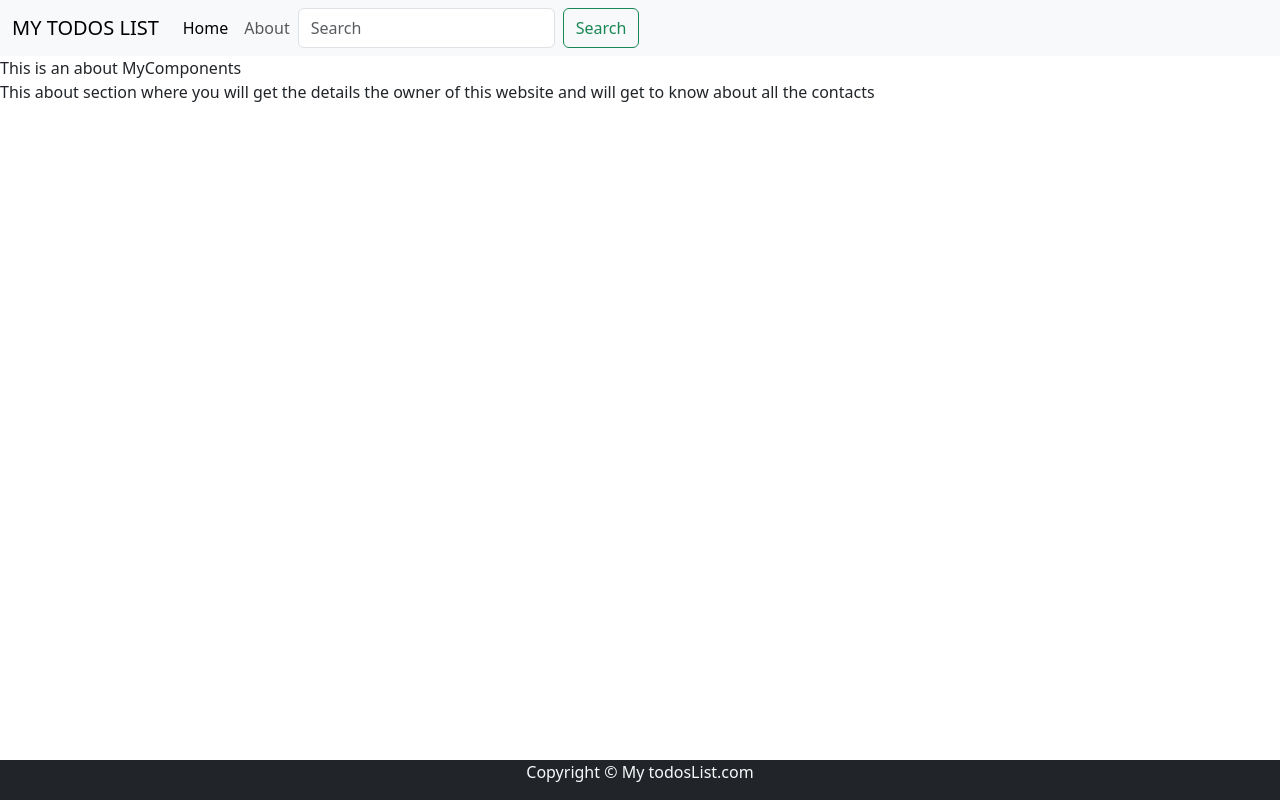
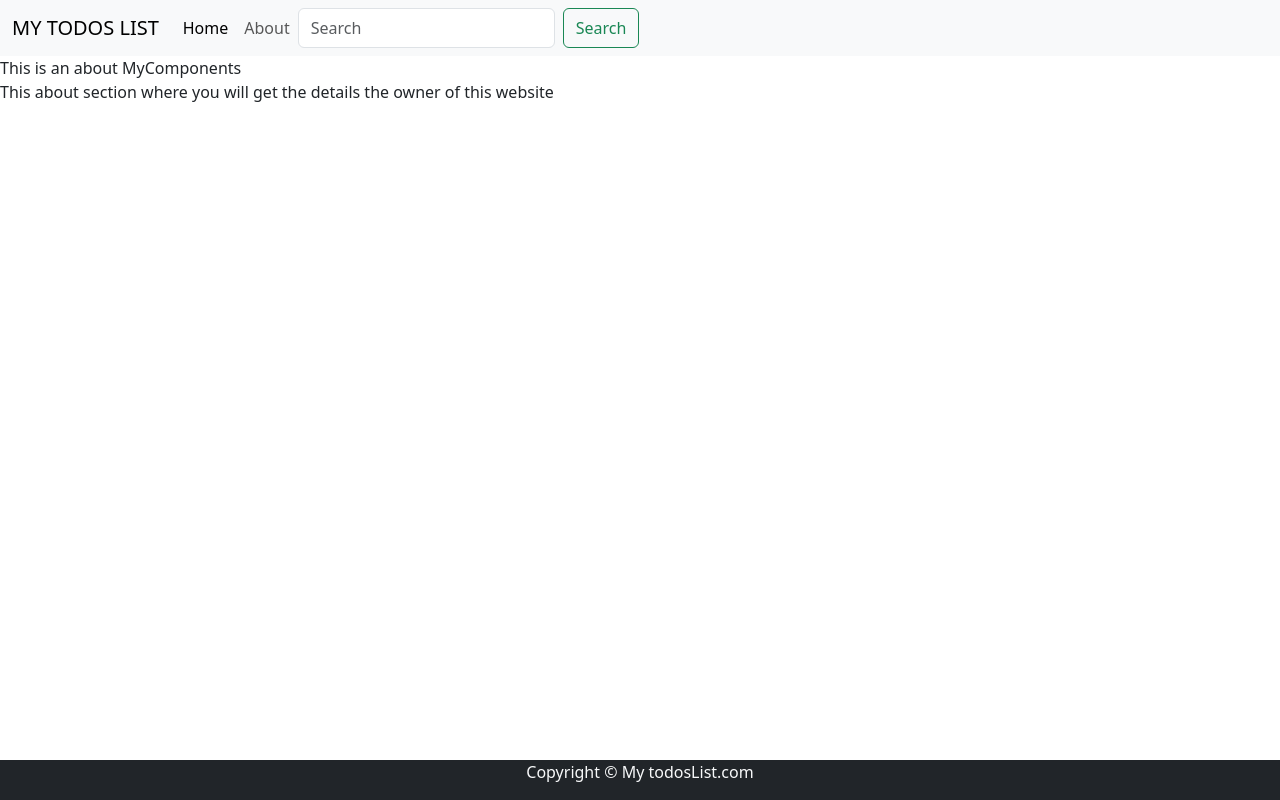
Before and after one commit to Harsh-ux-del/alpha, a React (Create React App) app: page /about in a window 1280 px wide. Built offline with nearby package versions, Linux system fonts and the light colour scheme.

Commit message:
updated commit

```diff
--- a/src/MyComponents/About.js
+++ b/src/MyComponents/About.js
@@ -4,7 +4,7 @@ export default function About()  {
         <div>
             This is an about MyComponents
             <p>
-                This about section where you will get the details the owner of this website and will get to know about all the contacts
+                This about section where you will get the details the owner of this website
             </p>
         </div>
     );
--- a/src/MyComponents/Addtodo.js
+++ b/src/MyComponents/Addtodo.js
@@ -1,6 +1,5 @@
 import { Alert } from 'bootstrap';
-import React, { useState } from 'react';
-
+import { useState } from 'react';
 export const Addtodo = ({addTodo}) => {
     const [title, setTitle] = useState("");
     const [desc, setDesc] = useState("");
@@ -18,7 +17,7 @@ export const Addtodo = ({addTodo}) => {
             <form onSubmit={submit}>
                 <div className="mb-3">
                     <label htmlFor="Title" className="form-label">Todo Title</label>
-                    <input type="text" value={title} onChange={(e) => { setTitle(e.target.value) }} className="form-control" id="Title" aria-describedby="emailHelp" />
+                    <input type="text" value={title} onChange={(e) => { setTitle(e.target.value) }} className="form-control" id="Title" aria-describedby="writtenstatement" />
                 </div>
                 <div className="mb-3">
                     <label htmlFor="Desc" className="form-label">Todo Description</label>
```
